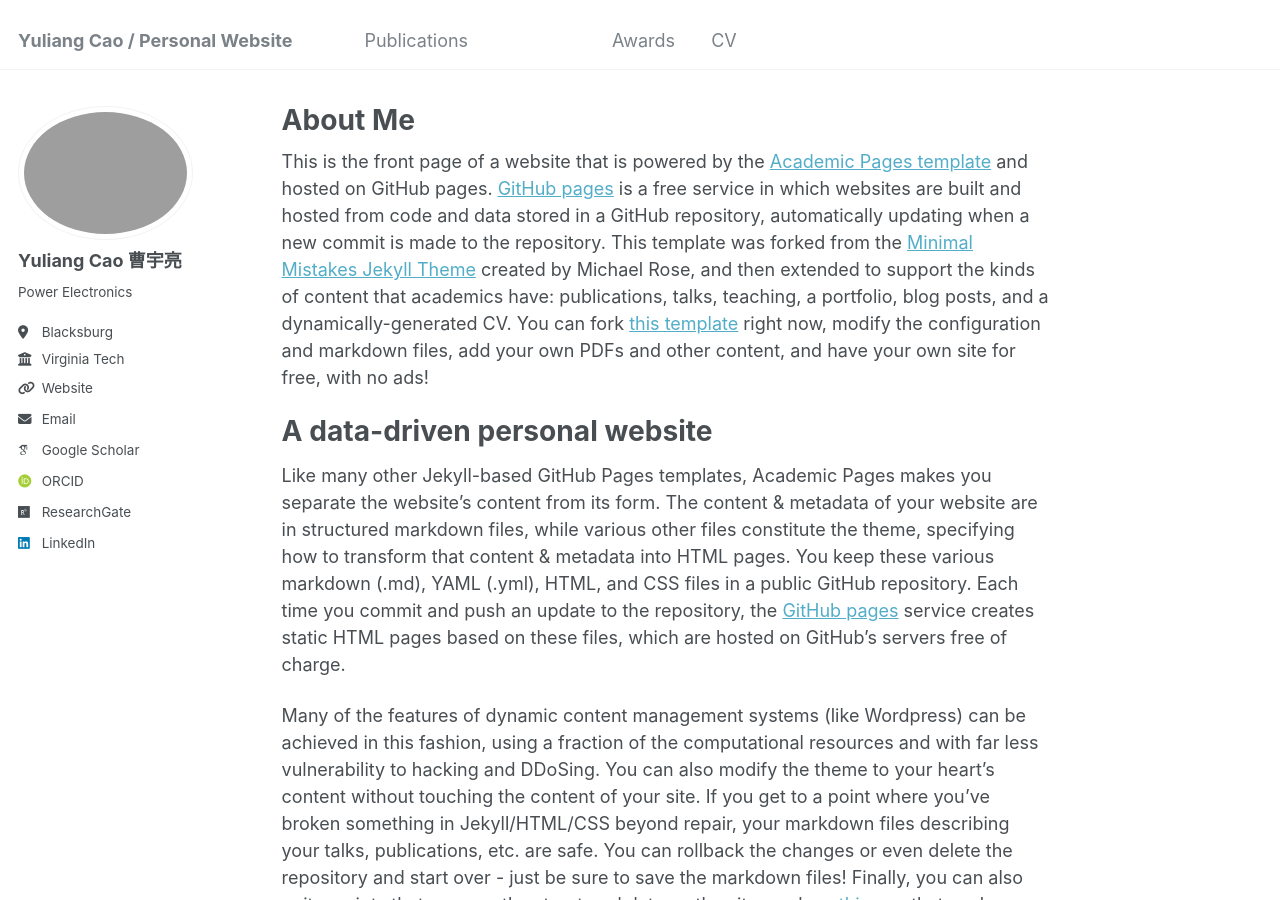
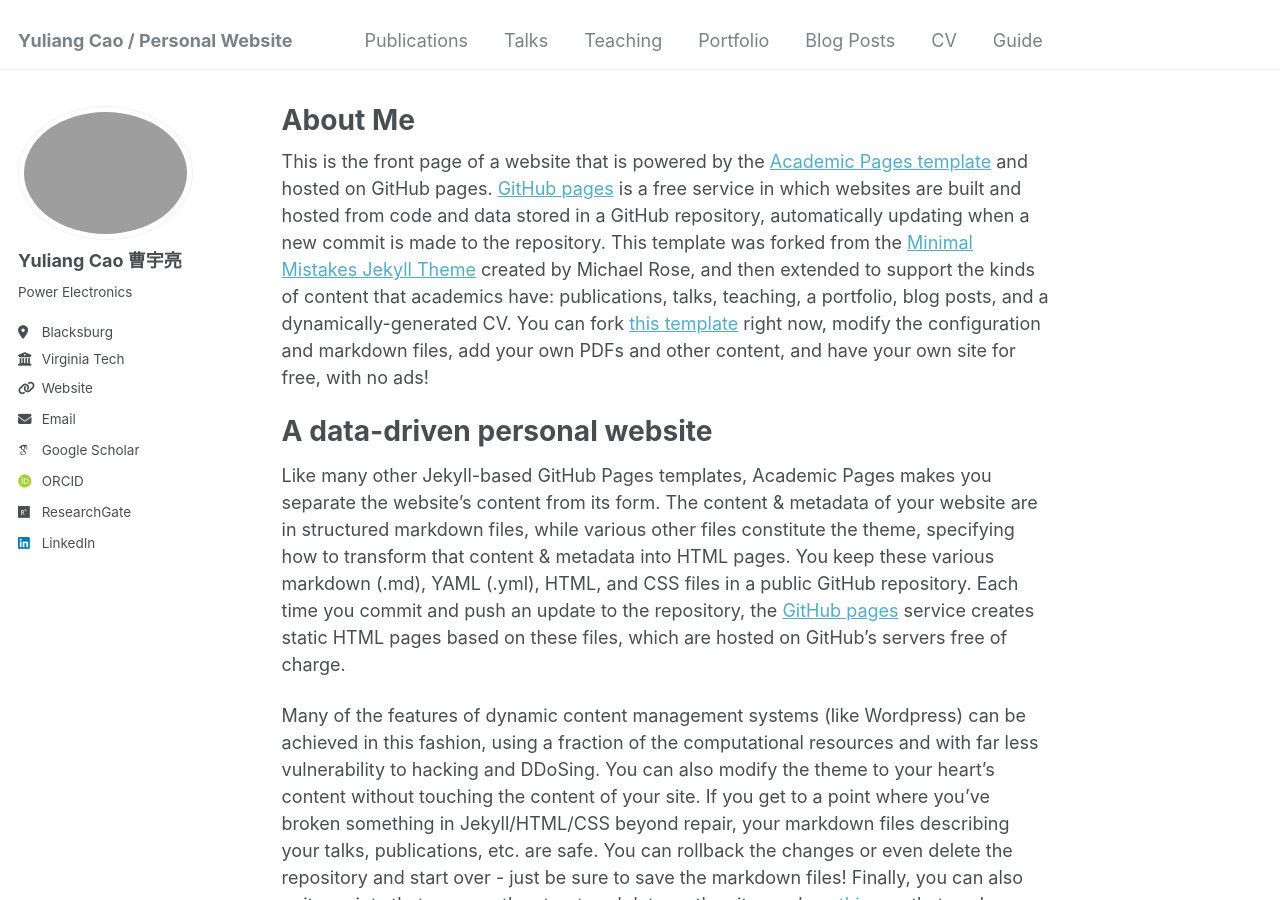
Before and after one commit to Cao-Yuliang/Cao-Yuliang.github.io, a Jekyll site: the page built from _pages/about.md, in a window 1280 px wide and 900 px high. Built offline with Jekyll 4.4.1, drawn with Linux system fonts in a browser that asks for light colours; some web fonts are replaced.

Commit message:
Update navigation.yml

```diff
--- a/_data/navigation.yml
+++ b/_data/navigation.yml
@@ -8,20 +8,20 @@ main:
   - title: "Publications"
     url: /publications/
 
-  - title: #"Talks"
-    url: #/talks/
+  - title: "Talks"
+    url: /talks/
 
-  - title: #"Teaching"
-    url: #/teaching/
+  - title: "Teaching"
+    url: /teaching/
 
-  - title: #"Portfolio"
-    url: #/portfolio/
+  - title: "Portfolio"
+    url: /portfolio/
 
-  - title: "Awards"
+  - title: "Blog Posts"
     url: /year-archive/
 
   - title: "CV"
     url: /cv/
 
-  - title: #"Guide"
-    url: #/markdown/
+  - title: "Guide"
+    url: /markdown/
```
